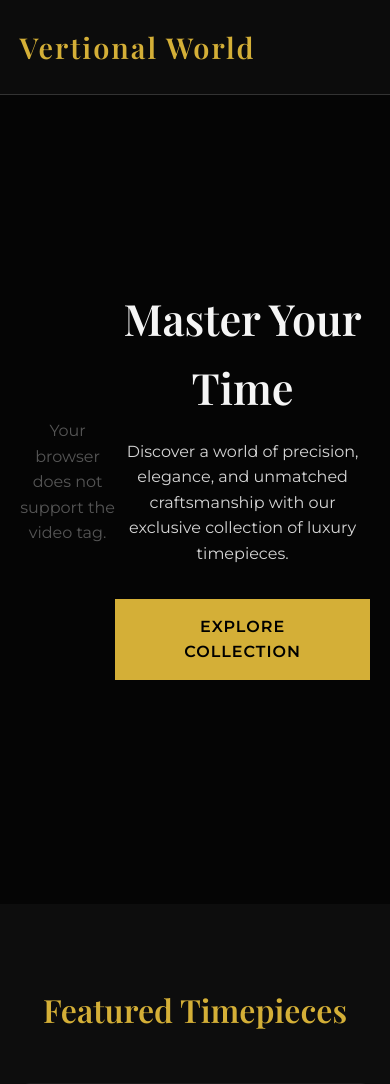
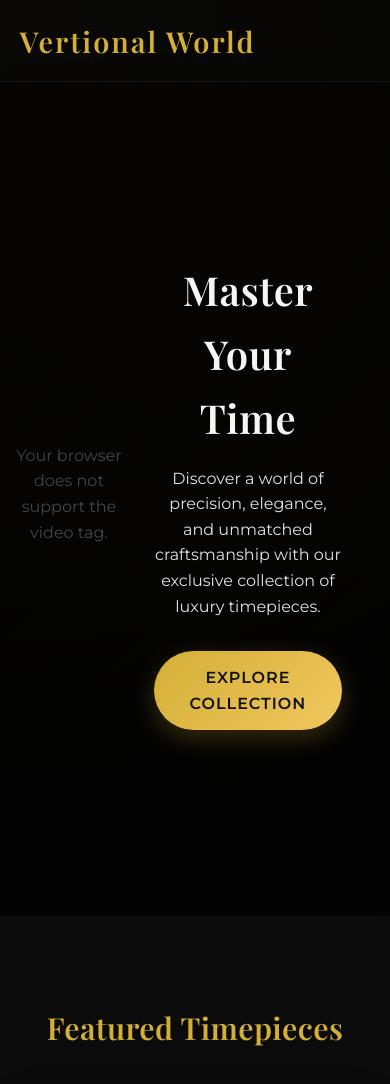
Before and after one commit to Himani-Kapoor/Vertional, a Django app: page /home/ in a window 390 px wide. Shown: the top 1084 px of the page. Run offline with Django 5.2, Linux system fonts and the light colour scheme; some web fonts are replaced.

Commit message:
Enhance home template styling with improved color scheme, layout adjustments, and responsive design updates

```diff
--- a/vertionalhead/vertionalworld/templates/home.html
+++ b/vertionalhead/vertionalworld/templates/home.html
@@ -14,12 +14,15 @@
            CSS Reset & Variables
         ========================== */
         :root {
-            --bg-color: #0d0d0d;
-            --surface-color: #1a1a1a;
+            --bg-color: #060606;
+            --surface-color: #141414;
+            --surface-2: #1d1d1d;
             --text-main: #f5f5f5;
-            --text-muted: #a3a3a3;
+            --text-muted: #b8b8b8;
             --accent-gold: #d4af37;
-            --accent-hover: #b5952f;
+            --accent-hover: #f0c75e;
+            --border-soft: rgba(212, 175, 55, 0.22);
+            --shadow-soft: 0 18px 45px rgba(0, 0, 0, 0.28);
         }
 
         * {
@@ -34,9 +37,12 @@
 
         body {
             font-family: 'Montserrat', sans-serif;
-            background-color: var(--bg-color);
+            background:
+                radial-gradient(circle at top left, rgba(212, 175, 55, 0.14), transparent 28%),
+                var(--bg-color);
             color: var(--text-main);
             line-height: 1.6;
+            min-height: 100vh;
         }
 
         h1, h2, h3, .brand-logo {
@@ -55,37 +61,58 @@
             display: flex;
             justify-content: space-between;
             align-items: center;
-            padding: 1.5rem 5%;
-            background-color: rgba(13, 13, 13, 0.95);
+            padding: 1.1rem 5%;
+            background: rgba(6, 6, 6, 0.88);
             position: fixed;
             width: 100%;
             top: 0;
             z-index: 1000;
-            border-bottom: 1px solid #333;
-            backdrop-filter: blur(10px);
+            border-bottom: 1px solid rgba(255, 255, 255, 0.06);
+            backdrop-filter: blur(14px);
+            box-shadow: 0 8px 30px rgba(0, 0, 0, 0.25);
         }
 
         .brand-logo {
             font-size: 1.8rem;
             color: var(--accent-gold);
             letter-spacing: 2px;
+            font-weight: 600;
         }
 
         .nav-links {
             list-style: none;
             display: flex;
-            gap: 2rem;
+            gap: 1.6rem;
         }
 
         .nav-links a {
-            font-size: 0.9rem;
+            font-size: 0.85rem;
             text-transform: uppercase;
-            letter-spacing: 1px;
-            transition: color 0.3s ease;
+            letter-spacing: 1.2px;
+            transition: color 0.3s ease, transform 0.3s ease;
+            position: relative;
         }
 
         .nav-links a:hover {
             color: var(--accent-gold);
+            transform: translateY(-1px);
+        }
+
+        .nav-links a::after {
+            content: '';
+            position: absolute;
+            left: 0;
+            bottom: -4px;
+            width: 100%;
+            height: 1px;
+            background: var(--accent-gold);
+            transform: scaleX(0);
+            transform-origin: center;
+            transition: transform 0.3s ease;
+        }
+
+        .nav-links a:hover::after {
+            transform: scaleX(1);
         }
 
         /* =========================
@@ -93,14 +120,14 @@
         ========================== */
         .hero {
             position: relative;
-            height: 100vh;
+            min-height: 100vh;
             overflow: hidden;
             display: flex;
             justify-content: center;
             align-items: center;
             text-align: center;
-            margin-top: 60px;
-            padding: 0 20px;
+            margin-top: 72px;
+            padding: 4rem 20px;
         }
 
         .hero-video {
@@ -116,95 +143,111 @@
         .hero-overlay {
             position: absolute;
             inset: 0;
-            background: rgba(0, 0, 0, 0.65);
+            background: linear-gradient(135deg, rgba(0, 0, 0, 0.82), rgba(0, 0, 0, 0.58));
             z-index: 1;
         }
 
         .hero-content {
             position: relative;
             z-index: 2;
-            max-width: 700px;
+            max-width: 760px;
+            padding: 2rem;
         }
 
         .hero h1 {
-            font-size: 4rem;
+            font-size: clamp(2.6rem, 5vw, 4.3rem);
             margin-bottom: 1rem;
             color: var(--text-main);
+            letter-spacing: 0.5px;
         }
 
         .hero p {
-            font-size: 1.2rem;
-            color: #d6d6d6;
+            font-size: 1.08rem;
+            color: #e2e2e2;
             margin-bottom: 2rem;
+            max-width: 640px;
+            margin-inline: auto;
         }
 
         .btn {
-            display: inline-block;
-            padding: 15px 30px;
-            background-color: var(--accent-gold);
-            color: #000;
-            font-weight: 600;
+            display: inline-flex;
+            align-items: center;
+            justify-content: center;
+            padding: 14px 28px;
+            background: linear-gradient(135deg, var(--accent-gold), #f0c75e);
+            color: #111;
+            font-weight: 700;
             text-transform: uppercase;
             letter-spacing: 1px;
             border: none;
             cursor: pointer;
             transition: all 0.3s ease;
+            border-radius: 999px;
+            box-shadow: 0 8px 24px rgba(212, 175, 55, 0.24);
         }
 
         .btn:hover {
-            background-color: var(--accent-hover);
-            transform: translateY(-2px);
+            background: linear-gradient(135deg, var(--accent-hover), var(--accent-gold));
+            transform: translateY(-3px);
+            box-shadow: 0 12px 28px rgba(212, 175, 55, 0.32);
         }
 
         /* =========================
            Featured Products
         ========================== */
         .featured-section {
-            padding: 5rem 5%;
+            padding: 5.5rem 5%;
             text-align: center;
+            background: linear-gradient(180deg, rgba(255,255,255,0.025), rgba(255,255,255,0));
         }
 
         .section-title {
-            font-size: 2.5rem;
+            font-size: 2.35rem;
             color: var(--accent-gold);
-            margin-bottom: 3rem;
+            margin-bottom: 0.75rem;
+            letter-spacing: 0.4px;
         }
 
         .product-grid {
             display: grid;
-            grid-template-columns: repeat(auto-fit, minmax(300px, 1fr));
+            grid-template-columns: repeat(auto-fit, minmax(280px, 1fr));
             gap: 2rem;
+            margin-top: 2.5rem;
         }
 
         .product-card {
-            background-color: var(--surface-color);
-            padding: 2rem;
-            border-radius: 10px;
-            transition: transform 0.4s ease, box-shadow 0.4s ease;
+            background: linear-gradient(180deg, var(--surface-color), var(--surface-2));
+            padding: 1.5rem;
+            border-radius: 16px;
+            border: 1px solid var(--border-soft);
+            box-shadow: var(--shadow-soft);
+            transition: transform 0.35s ease, box-shadow 0.35s ease, border-color 0.35s ease;
         }
 
         .product-card:hover {
-            transform: translateY(-10px);
-            box-shadow: 0 15px 30px rgba(212, 175, 55, 0.15);
+            transform: translateY(-8px);
+            box-shadow: 0 20px 40px rgba(0, 0, 0, 0.35);
+            border-color: rgba(240, 199, 94, 0.4);
         }
 
         .product-img {
             width: 100%;
-            height: 300px;
+            height: 280px;
             object-fit: cover;
-            border-radius: 6px;
-            margin-bottom: 1.5rem;
+            border-radius: 12px;
+            margin-bottom: 1.2rem;
+            border: 1px solid rgba(255,255,255,0.08);
         }
 
         .product-title {
-            font-size: 1.5rem;
-            margin-bottom: 0.5rem;
+            font-size: 1.35rem;
+            margin-bottom: 0.35rem;
         }
 
         .product-price {
             color: var(--accent-gold);
-            font-size: 1.2rem;
-            font-weight: 600;
+            font-size: 1.1rem;
+            font-weight: 700;
             margin-bottom: 1rem;
         }
 
@@ -212,10 +255,10 @@
            Footer
         ========================== */
         footer {
-            background-color: #050505;
+            background: linear-gradient(180deg, #040404, #080808);
             text-align: center;
-            padding: 3rem 5%;
-            border-top: 1px solid #222;
+            padding: 3.2rem 5%;
+            border-top: 1px solid rgba(255,255,255,0.08);
         }
 
         .footer-content {
@@ -224,20 +267,23 @@
 
         .footer-content p {
             color: var(--text-muted);
-            font-size: 0.9rem;
+            font-size: 0.95rem;
         }
 
         /* =========================
            Responsive
         ========================== */
         @media (max-width: 768px) {
-
             .nav-links {
                 display: none;
             }
 
+            .hero {
+                padding: 2rem 16px;
+            }
+
             .hero h1 {
-                font-size: 2.7rem;
+                font-size: 2.5rem;
             }
 
             .hero p {
@@ -245,7 +291,11 @@
             }
 
             .section-title {
-                font-size: 2rem;
+                font-size: 1.9rem;
+            }
+
+            .product-card {
+                padding: 1.25rem;
             }
         }
     </style>
```
